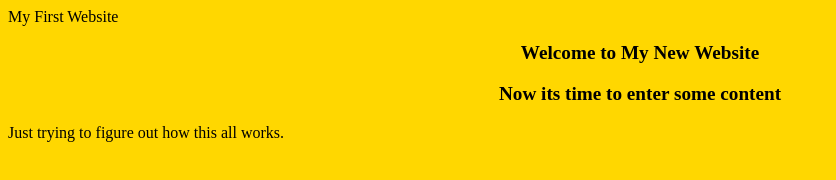
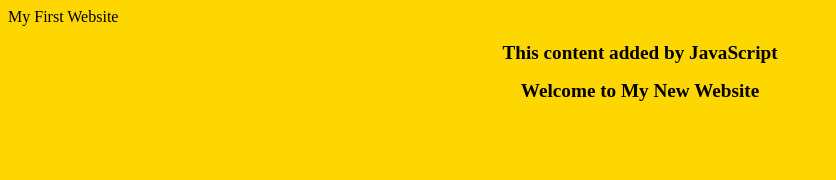
Before and after one commit to gisellec60/my-first-website, a plain HTML site: page index.html in a window 1280 px wide. Shown: the whole page, without its empty margins (0-836 px from the left). Drawn offline with Linux system fonts and the light colour scheme.

Commit message:
add script.js, connect ot index.html

```diff
--- a/index.html
+++ b/index.html
@@ -5,8 +5,7 @@
     <title>My First Website</title>
   </head>
   <body>
-    <h2>Welcome to My New Website</h2>
-    <h3> Now its time to enter some content</h3>
-    <p>Just trying to figure out how this all works.</p>
+    <script src="script.js"></script>
+    <h1>Welcome to My New Website</h1>
   </body>
 </html>
--- /dev/null
+++ b/script.js
@@ -0,0 +1,3 @@
+const h2 = document.createElement("h2");
+h2.textContent = "This content added by JavaScript";
+document.querySelector("body").appendChild(h2);
--- a/style.css
+++ b/style.css
@@ -6,12 +6,8 @@ h2 {
     font-size:larger ;
     font-weight:bolder
 }
-h3 {
+h1 {
     text-align: center;
     font-size:larger ;
     font-weight:bolder
 }
-title {
-    text-align:center;
-    font-size:xx-large
-}
```
